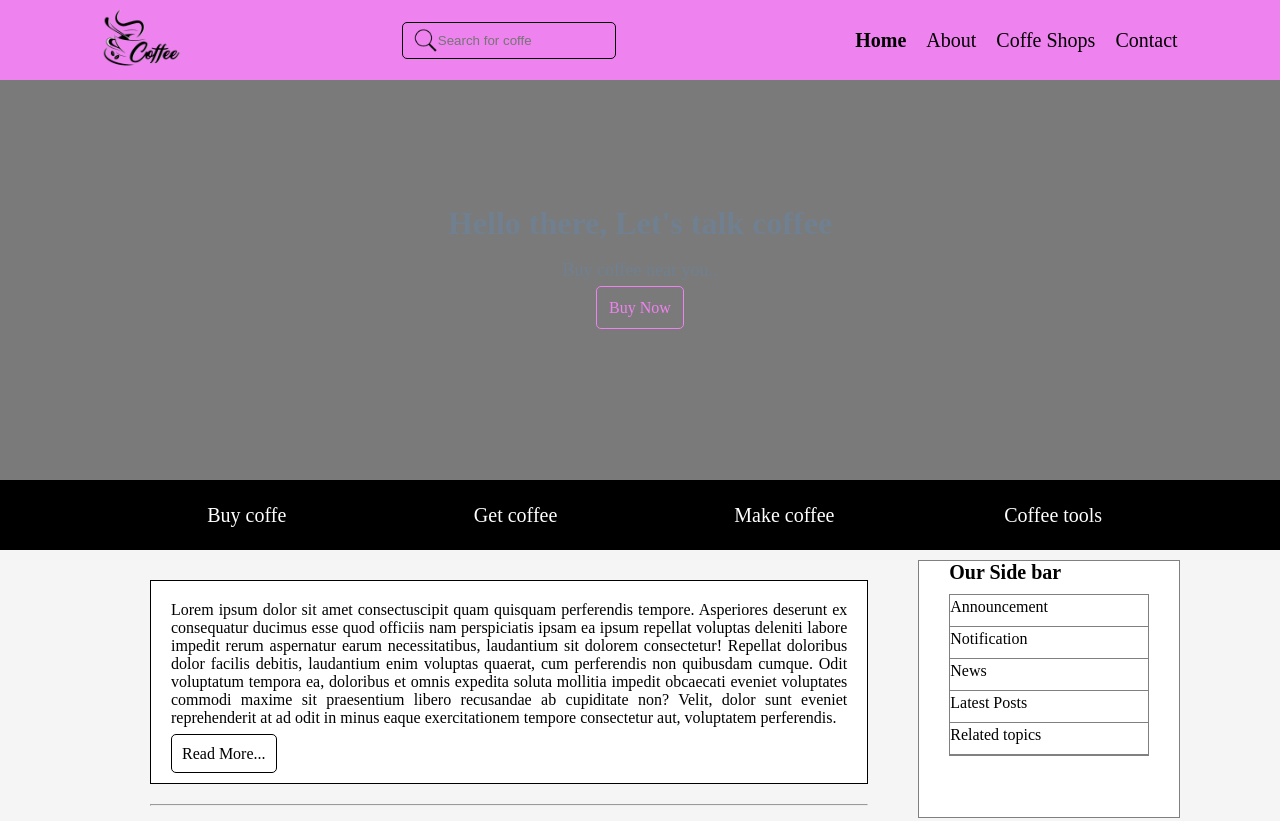
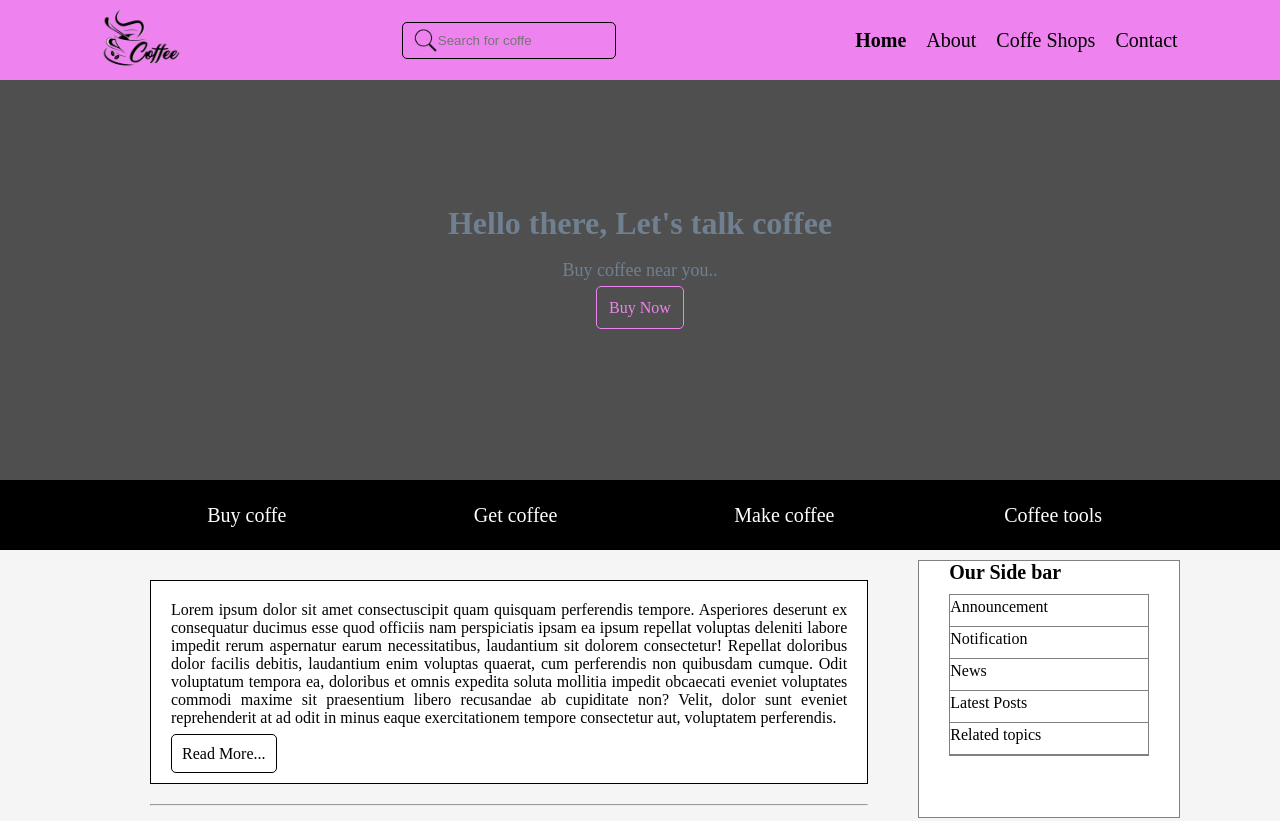
Before and after one commit to knoxz110/testrepo, a plain HTML site: page index.html in a window 1280 px wide. Shown: the top 821 px of the page. Drawn offline with Linux system fonts and the light colour scheme; the site is published under a folder, as on GitHub Pages, so addresses that start at the root find nothing.

Commit message:
Update style.css

```diff
--- a/style.css
+++ b/style.css
@@ -55,7 +55,7 @@ nav form{
 
 header{
     padding-top: 6%;
-    background-image: linear-gradient(rgba(0,0,0,0.5),rgba(0,0,0,0.5)), url(/header.jpg);
+    background-image: linear-gradient(rgba(0,0,0,0.5),rgba(0,0,0,0.5)), url(header.jpg);
     height: 60vh;
     background-size: cover;
     background-attachment: fixed;
```
